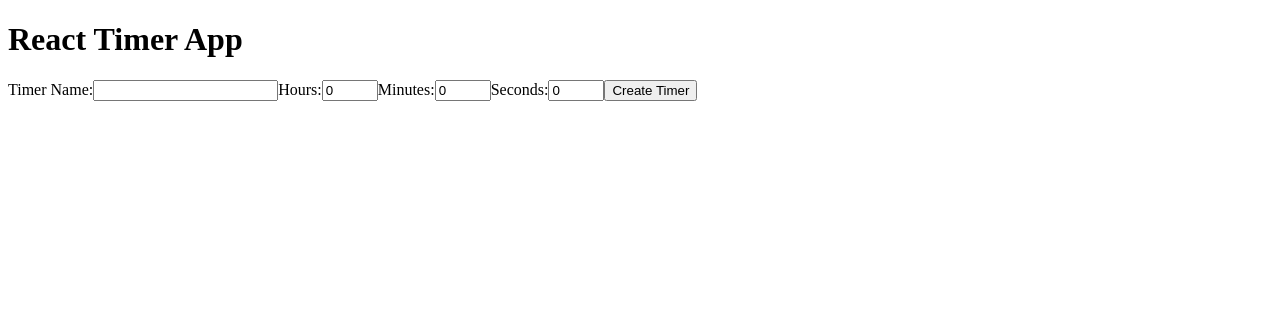
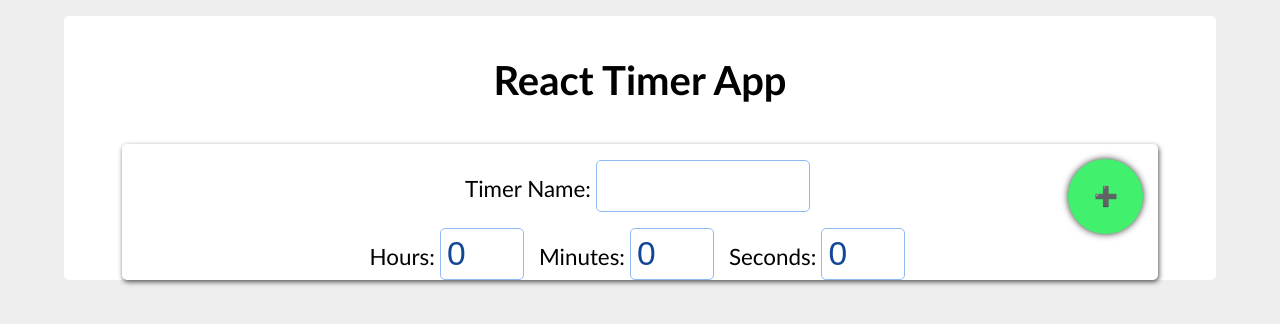
Before and after one commit to kiru07/React-Timer-App, a React (Vite) app: page / in a window 1280 px wide. Shown: the top 324 px of the page. Built offline with nearby package versions, Linux system fonts and the light colour scheme.

Commit message:
Styled container and form

```diff
--- a/components/Timer.jsx
+++ b/components/Timer.jsx
@@ -91,19 +91,24 @@ class Timer extends React.Component {
       (hours === 0) & (mins === 0) & (seconds === 0) ? true : false;
 
     return (
-      <div>
+      <div className="timer">
         <div className="timerTitle">{this.props.timerTitle}</div>
         <div className="time">
           {hours}:{mins}:{seconds}
         </div>
         <button
+          className="btn play"
           name="playTimerBtn"
           onClick={this.handlePlayBtnClick}
           disabled={isDisabled}
         >
           {playBtnName}
         </button>
-        <button name="removeTimerBtn" onClick={this.handleRemoveBtnClick}>
+        <button
+          className="btn remove"
+          name="removeTimerBtn"
+          onClick={this.handleRemoveBtnClick}
+        >
           remove
         </button>
       </div>
--- a/components/TimerList.jsx
+++ b/components/TimerList.jsx
@@ -82,9 +82,10 @@ class TimerList extends React.Component {
   render() {
     return (
       <div>
-        <div className="createTimerForm">
+        <div className="timer-form">
           <form onSubmit={this.handleSubmit}>
-            <label>
+            <div className="timer-name">
+              <label className="input-label">
                 Timer Name:
                 <input
                   type="text"
@@ -93,7 +94,9 @@ class TimerList extends React.Component {
                   onChange={this.handleChange}
                 />
               </label>
-            <label>
+            </div>
+            <div className="timer-time">
+              <label className="input-label">
                 Hours:
                 <input
                   type="number"
@@ -104,7 +107,7 @@ class TimerList extends React.Component {
                   onChange={this.handleChange}
                 />
               </label>
-            <label>
+              <label className="input-label">
                 Minutes:
                 <input
                   type="number"
@@ -115,7 +118,7 @@ class TimerList extends React.Component {
                   onChange={this.handleChange}
                 />
               </label>
-            <label>
+              <label className="input-label">
                 Seconds:
                 <input
                   type="number"
@@ -126,7 +129,10 @@ class TimerList extends React.Component {
                   onChange={this.handleChange}
                 />
               </label>
-            <button type="submit">Create Timer</button>
+            </div>
+            <button className="btn add" type="submit">
+              &#x2795;
+            </button>
           </form>
         </div>
         <div className="timers">{this.state.timers}</div>
--- a/index.html
+++ b/index.html
@@ -1,16 +1,15 @@
 <!DOCTYPE html>
 <html lang="en">
+  <head>
+    <meta charset="UTF-8" />
+    <meta name="viewport" content="width=device-width, initial-scale=1.0" />
+    <meta http-equiv="X-UA-Compatible" content="ie=edge" />
+    <link rel="stylesheet" href="style.css" />
+    <title>ReactJS Timer App</title>
+  </head>
 
-<head>
-    <meta charset="UTF-8">
-    <meta name="viewport" content="width=device-width, initial-scale=1.0">
-    <meta http-equiv="X-UA-Compatible" content="ie=edge">
-    <title>ReactJS Timer App</title>
-</head>
-
-<body>
+  <body>
     <div id="root"></div>
     <script src="main.js"></script>
-</body>
-
+  </body>
 </html>
--- /dev/null
+++ b/style.css
@@ -0,0 +1,79 @@
+body {
+  background: #eee;
+  box-sizing: border-box;
+  padding: 0;
+  margin: 0;
+  font-family: "Gill Sans", "Gill Sans MT", Calibri, "Trebuchet MS", sans-serif;
+}
+
+.container {
+  width: 90vw;
+  background: #fff;
+  border-radius: 5px;
+  margin: 1em auto;
+}
+
+.container h1 {
+  margin: 0;
+  font-size: 2.5em;
+  text-align: center;
+  padding: 1em;
+}
+
+.timer-form {
+  width: 90%;
+  border-radius: 5px;
+  box-shadow: 1px 2px 5px #555;
+  margin: 0 auto;
+  position: relative; /*to position btn*/
+}
+
+.input-label {
+  padding: 5px;
+  font-size: 1.4em;
+}
+
+.input-label input {
+  border-radius: 5px;
+  border: 1.5px solid #90b9f7;
+  color: #124696;
+}
+
+.input-label input {
+  font-size: 1.5em;
+  padding: 6px;
+  margin: 0 5px;
+}
+
+.input-label input[type="number"] {
+  width: 70px;
+}
+.input-label input[type="text"] {
+  width: 200px;
+}
+
+.timer-name {
+  padding: 1em;
+  text-align: center;
+}
+
+.timer-time {
+  text-align: center;
+}
+
+.btn {
+  height: 75px;
+  width: 75px;
+  border-radius: 50%;
+  border: 0;
+  cursor: pointer;
+  box-shadow: 0px 0px 7px #333;
+  font-size: 1.2em;
+}
+
+.add {
+  position: absolute;
+  top: 15px;
+  right: 15px;
+  background: #41f16d;
+}
```
Lines whose indentation alone changed are shown as unchanged.
